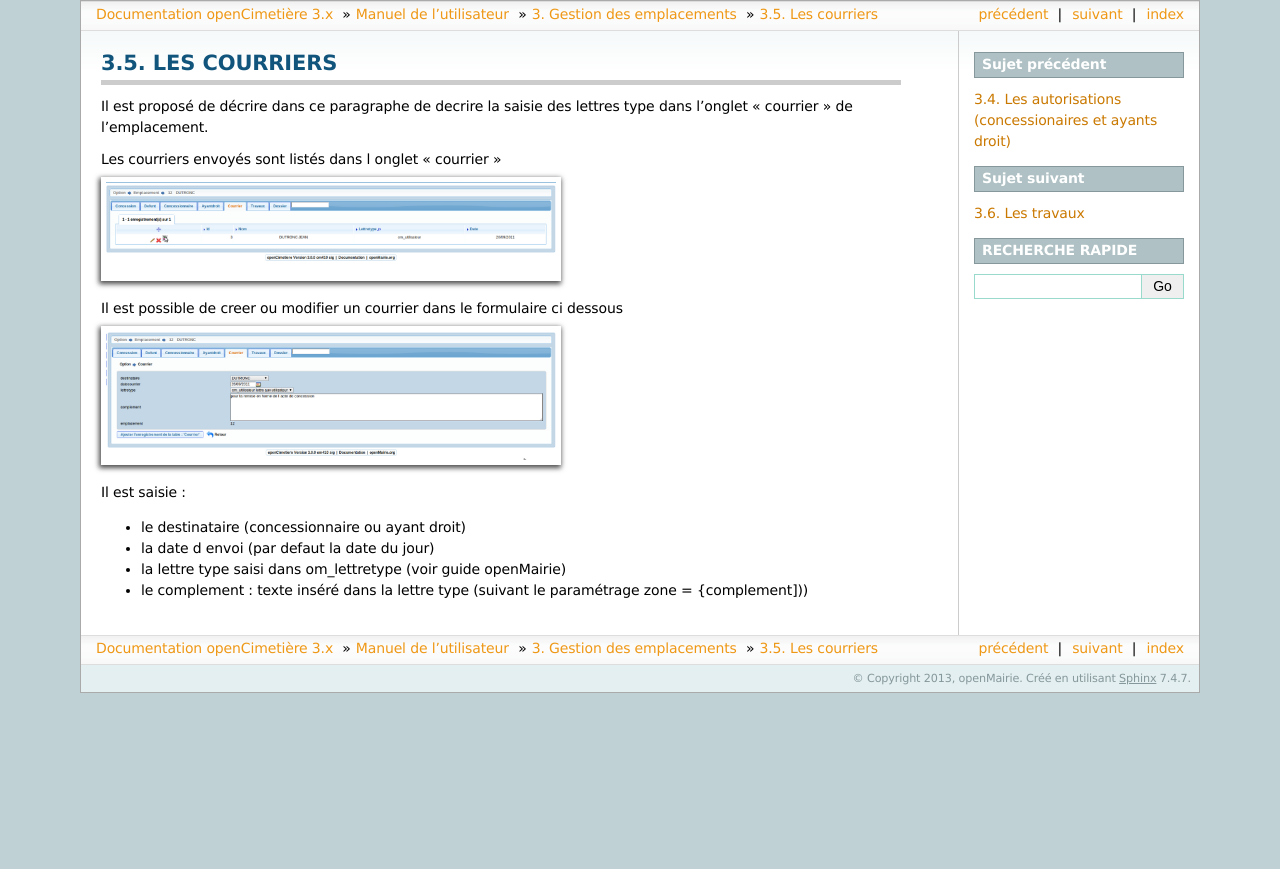
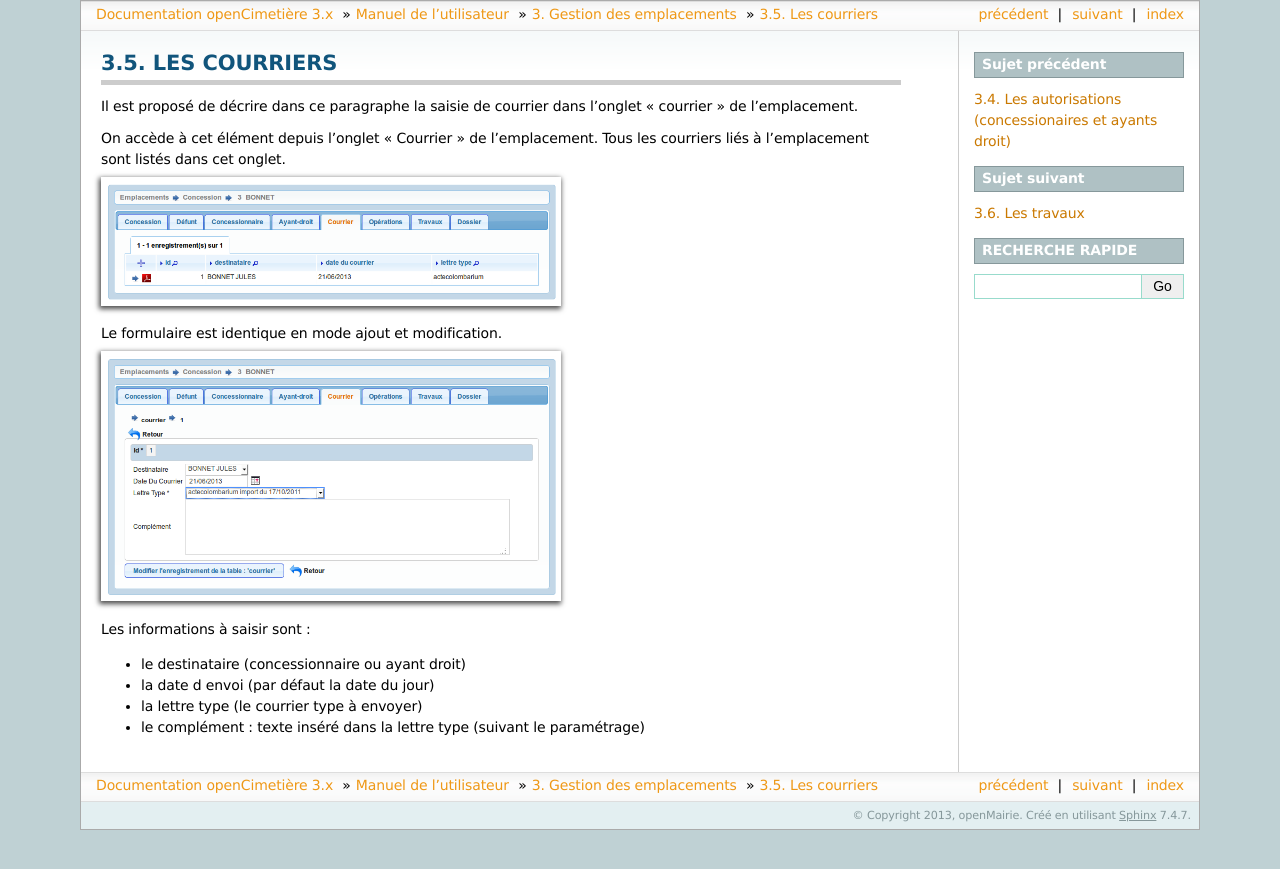
Before and after one commit to KevinFoisnet/opencimetiere-documentation, a Sphinx documentation site: the page built from source/manuel_utilisateur/courrier.rst, in a window 1280 px wide. Shown: the top 869 px of the page. Built offline with Sphinx 7.4.7, drawn with Linux system fonts in a browser that asks for light colours.

Commit message:
Mise  à jour de la rubrique courrier

```diff
--- a/source/manuel_utilisateur/courrier.rst
+++ b/source/manuel_utilisateur/courrier.rst
@@ -4,31 +4,23 @@
 Les courriers
 #############
 
+Il est proposé de décrire dans ce paragraphe la saisie de courrier dans l'onglet
+"courrier" de l'emplacement.
+
+On accède à cet élément depuis l'onglet "Courrier" de l'emplacement.
+Tous les courriers liés à l'emplacement sont listés dans cet onglet.
+
+.. image:: opencimetiere--onglet-courrier-tableau.png
 
 
-Il est proposé de décrire dans ce paragraphe de decrire la saisie des lettres type
-dans l'onglet "courrier" de l'emplacement.
+Le formulaire est identique en mode ajout et modification.
+
+.. image:: opencimetiere--onglet-courrier-formulaire.png
 
 
-Les courriers envoyés sont listés dans l onglet "courrier"
-
-.. image:: ../_static/tab_courrier.png
-
-
-Il est possible de creer ou modifier un courrier dans le formulaire ci dessous
-
-.. image:: ../_static/form_courrier.png
-
-
-
-
-
-Il est saisie :
+Les informations à saisir sont :
 
 - le destinataire (concessionnaire ou ayant droit)
-
-- la date d envoi (par defaut la date du jour)
-
-- la lettre type saisi dans om_lettretype (voir guide openMairie)
-
-- le complement : texte inséré dans la lettre type (suivant le paramétrage zone = {complement]))
+- la date d envoi (par défaut la date du jour)
+- la lettre type (le courrier type à envoyer)
+- le complément : texte inséré dans la lettre type (suivant le paramétrage)
```
Also changed, not shown: source/manuel_utilisateur/autorisation.rst (+6 -2 lines), source/_static/form_courrier.png (deleted), source/_static/tab_courrier.png (deleted), source/manuel_utilisateur/opencimetiere--onglet-courrier-formulaire.png (added), source/manuel_utilisateur/opencimetiere--onglet-courrier-tableau.png (added).
